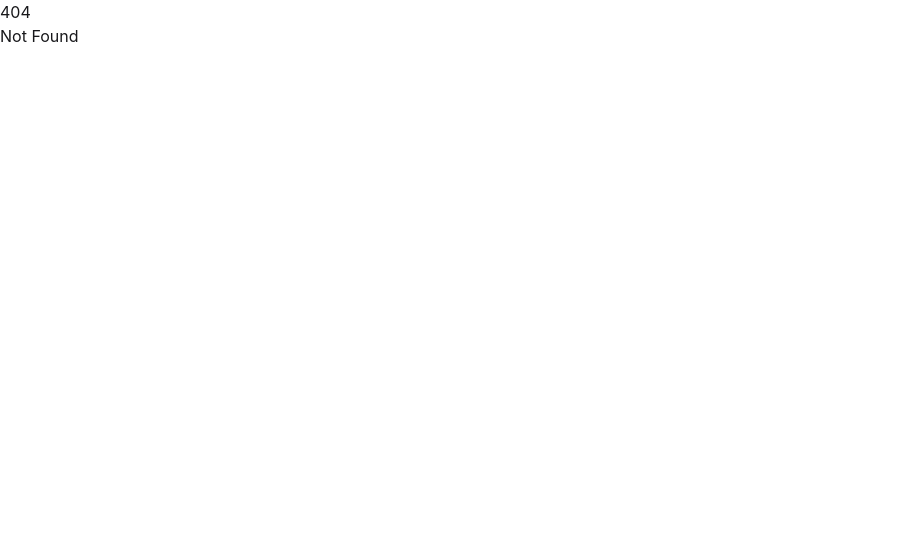
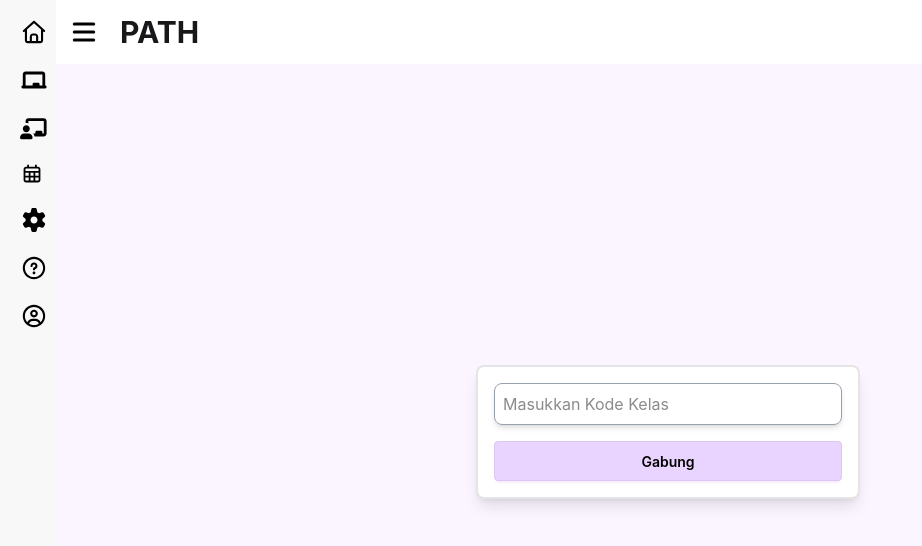
Before and after one commit to kelompokms/PATH, a SvelteKit app in the folder frontend/: page /kelas/gabung in a window 1280 px wide. Before the commit this address had no page. Shown: the top 546 px of the page, without its empty margins (0-922 px from the left). Built offline with nearby package versions, Linux system fonts and the light colour scheme.

Commit message:
tambah-tambah

```diff
--- a/frontend/src/routes/(protected)/beranda/+page.svelte
+++ b/frontend/src/routes/(protected)/beranda/+page.svelte
@@ -14,12 +14,13 @@
             <p>Gabung Kelas atau Buat Kelas</p>
         </div>
         <div class="flex gap-2">
-            <button class="grow p-2 rounded-xl btn btn-primary"
-                >Gabung Kelas</button
+            <a href="/kelas/gabung" class="grow p-2 rounded-xl btn btn-primary"
+                >Gabung Kelas</a
             >
-            <button
+            <a
+                href="/kelas/buat"
                 class="grow p-2 rounded-xl btn btn-primary btn-ghost text-blue-900 border-2 border-blue-100"
-                >Buat Kelas</button
+                >Buat Kelas</a
             >
         </div>
     </div>
--- /dev/null
+++ b/frontend/src/routes/(protected)/kelas/buat/+page.svelte
@@ -0,0 +1 @@
+<main></main>
--- /dev/null
+++ b/frontend/src/routes/(protected)/kelas/gabung/+page.svelte
@@ -0,0 +1,8 @@
+<main class="flex justify-center items-center">
+    <form
+        class="bg-white flex flex-col gap-4 p-4 shadow-lg rounded-lg border-2 border-black/10 w-full sm:w-sm"
+    >
+        <input class="p-2" placeholder="Masukkan Kode Kelas" type="text" />
+        <button class="p-2 btn btn-secondary">Gabung</button>
+    </form>
+</main>
```
